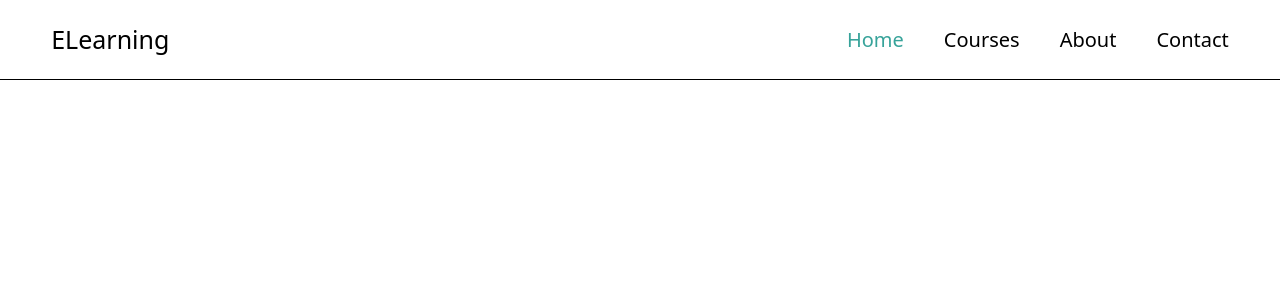
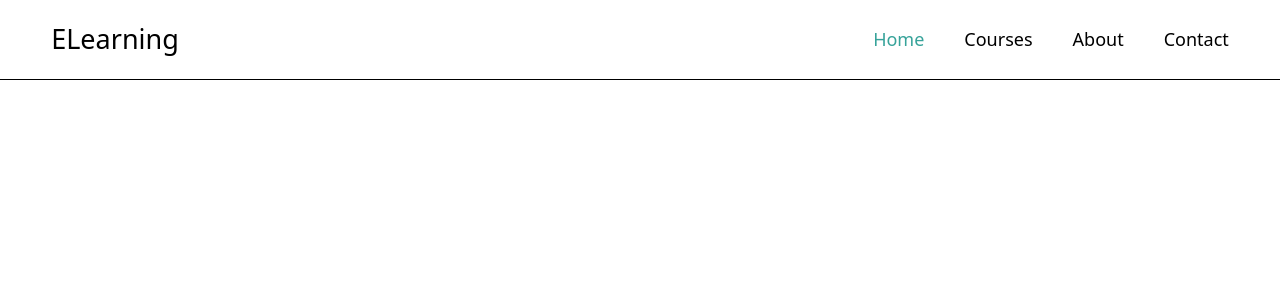
Before and after one commit to gullsnobar/LMS-Project, a Next.js app in the folder client/: page / in a window 1280 px wide. Shown: the top 300 px of the page. Built offline with nearby package versions, Linux system fonts and the light colour scheme.

Commit message:
working on navbar

```diff
--- a/client/app/components/Header.tsx
+++ b/client/app/components/Header.tsx
@@ -36,7 +36,7 @@ const Header: FC<Props> = ({ open, setOpen, activeItem, setRoute }) => {
                     {/* Logo */}
                     <Link
                         href="/"
-                        className="text-[25px] font-poppins font-[500] text-black dark:text-white"
+                        className="text-[27px] font-poppins font-[500] text-black dark:text-white"
                     >
                         ELearning
                     </Link>
--- a/client/app/utils/NavItems.tsx
+++ b/client/app/utils/NavItems.tsx
@@ -34,7 +34,7 @@ const NavItems: FC<Props> = ({ isMobile }) => {
           <Link
             key={index}
             href={item.url}
-            className={`text-[20px] font-poppins font-[500] transition duration-200 ${
+            className={`text-[18px] font-poppins font-[500] transition duration-200 ${
               isActive
                 ? "text-[#37a39a]"
                 : "text-black dark:text-white hover:text-[#37a39a]"
```
